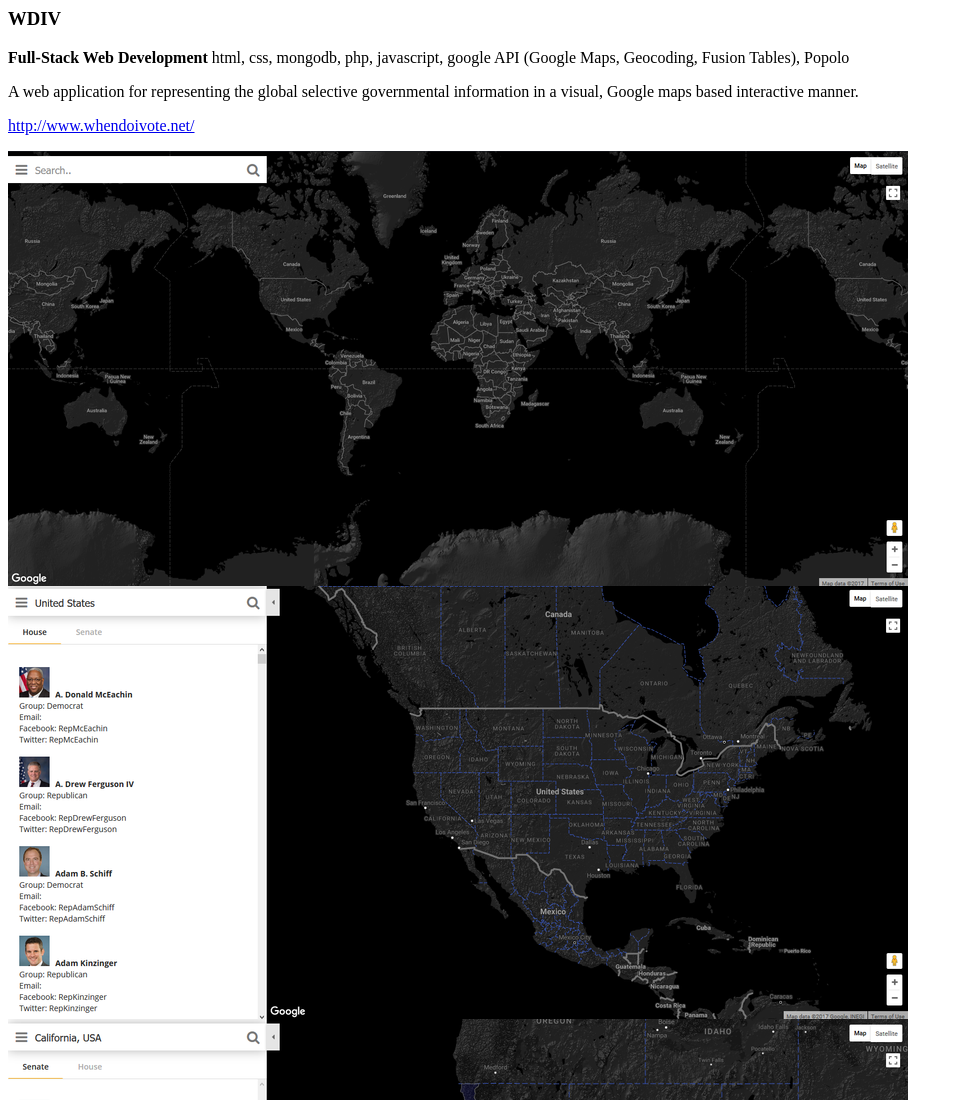
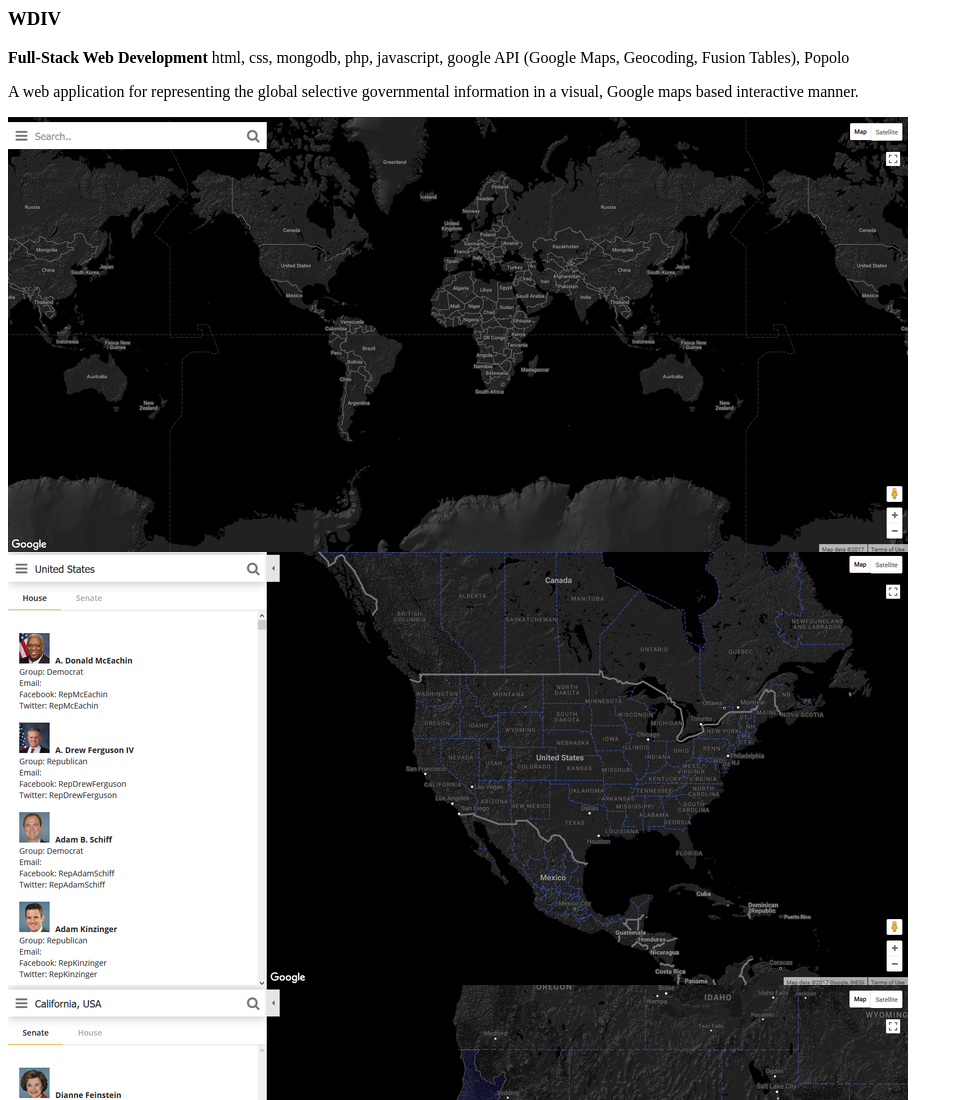
Before and after one commit to Deiwulf/deiwulf.github.io, a plain HTML site: page portfolio/proj2/index.html in a window 1280 px wide. Shown: the top 1100 px of the page, without its empty margins (0-963 px from the left). Drawn offline with Linux system fonts and the light colour scheme; files whose address does not match are found by name.

Commit message:
Update index.html
The current website does not reflect my work

```diff
--- a/portfolio/proj2/index.html
+++ b/portfolio/proj2/index.html
@@ -2,7 +2,6 @@
 	<h3>WDIV</h3>
 	<p><b>Full-Stack Web Development</b><span class="skills"> html, css, mongodb, php, javascript, google API (Google Maps, Geocoding, Fusion Tables), Popolo</span></p>
 	<p>A web application for representing the global selective governmental information in a visual, Google maps based interactive manner.</p>
-	<p><a href="http://www.whendoivote.net/" target="_blank">http://www.whendoivote.net/</a></p>
 
 	<img src="portfolio/proj2/WDIV1.png">
 	<img src="portfolio/proj2/WDIV2.png">
```
